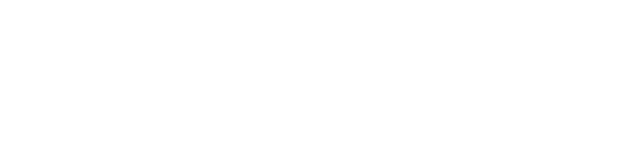
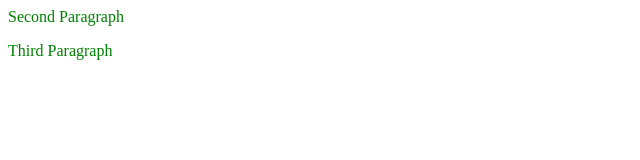
Before and after one commit to jli57/study_guide_notes, a plain HTML site: page javascript/vanilla_dom/index.html in a window 1280 px wide. Shown: the whole page, without its empty margins (0-640 px from the left). Drawn offline with Linux system fonts and the light colour scheme.

Commit message:
Add querySelector and remove/add children

```diff
--- a/javascript/vanilla_dom/index.html
+++ b/javascript/vanilla_dom/index.html
@@ -4,10 +4,13 @@
   </head>
   <body>
     <div class="div">
+      <p>First Paragraph</p>
     </div>
     <div class="div">
+      <p>Second Paragraph</p>
     </div>
     <div class="div">
+      <p>Third Paragraph</p>
     </div>
   </body>
 </html>
--- a/javascript/vanilla_dom/main.js
+++ b/javascript/vanilla_dom/main.js
@@ -21,5 +21,24 @@ document.addEventListener("DOMContentLoaded", () => {
   */
 
   const divs = document.getElementsByClassName("div");
-  console.log(divs.item(0));
+
+  // Select from list (Node)
+  const firstDiv = divs.item(0);
+
+  console.log(firstDiv[0])
+
+  // get parent HTML element
+  console.log( firstDiv.parentElement );
+
+  [].forEach.call(divs, (e) => {
+    e.style.color = "green";
+  });
+
+  // get children elements (HTML Collection)
+  const children = firstDiv.children;
+
+  console.log( firstDiv.firstChild );
+
+  // remove a child
+  firstDiv.removeChild(firstDiv.firstElementChild);
 });
```
Also changed, not shown: 1 other file.
